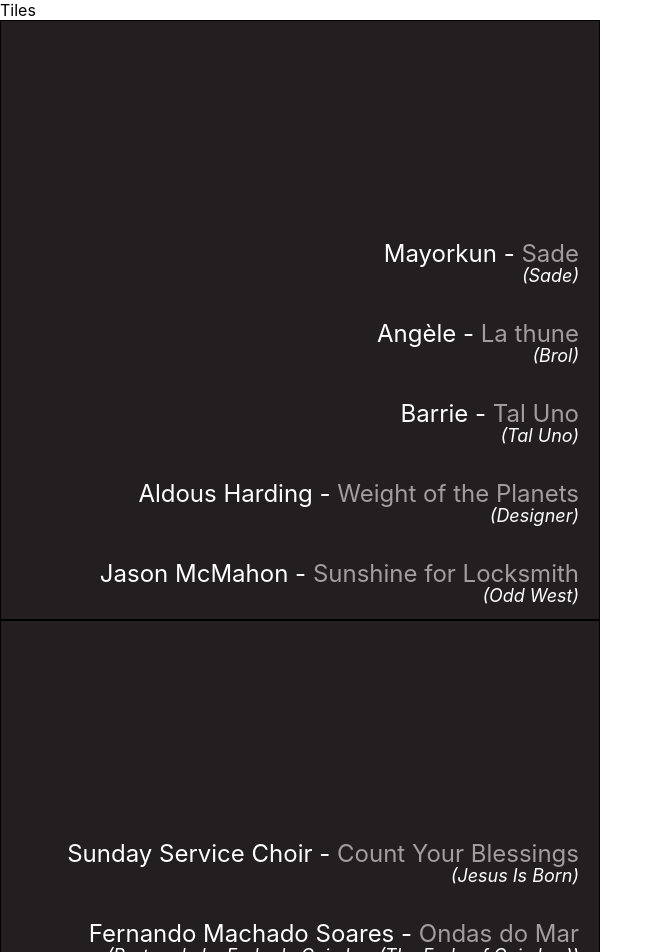
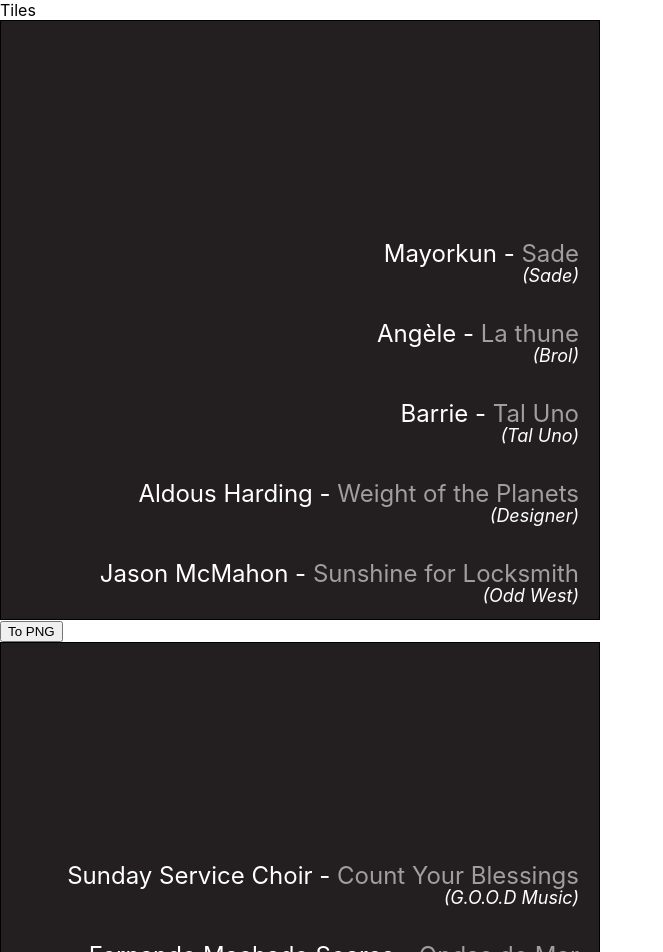
Before and after one commit to atomcorp/amys, a React (Create React App) app: page / in a window 1280 px wide. Shown: the top 952 px of the page, without its empty margins (0-663 px from the left). Built offline with nearby package versions, Linux system fonts and the light colour scheme.

Commit message:
can convert to png

```diff
--- a/package.json
+++ b/package.json
@@ -6,10 +6,13 @@
     "@testing-library/jest-dom": "^4.2.4",
     "@testing-library/react": "^9.3.2",
     "@testing-library/user-event": "^7.1.2",
+    "@types/file-saver": "^2.0.1",
     "@types/jest": "^24.0.0",
     "@types/node": "^12.0.0",
     "@types/react": "^16.9.0",
     "@types/react-dom": "^16.9.0",
+    "dom-to-image": "^2.6.0",
+    "file-saver": "^2.0.2",
     "react": "^16.13.0",
     "react-dom": "^16.13.0",
     "react-scripts": "3.4.0",
@@ -35,5 +38,8 @@
       "last 1 firefox version",
       "last 1 safari version"
     ]
+  },
+  "devDependencies": {
+    "@types/dom-to-image": "^2.6.0"
   }
 }
--- a/src/components/Tile/Tile.tsx
+++ b/src/components/Tile/Tile.tsx
@@ -1,4 +1,6 @@
 import React, { useRef } from "react";
+import domtoimage from "dom-to-image";
+import { saveAs } from "file-saver";
 
 import { TrackType } from "types";
 import css from "./Tile.module.css";
@@ -23,19 +25,39 @@
 
 const Tile = (props: TileType) => {
   const ref = useRef(null);
-  console.log(ref.current);
+  console.log(ref);
   return (
+    <>
       <section ref={ref} className={css.container}>
         {props.data.map((track, i) => (
           <div key={i} className={css.track}>
             <div className={css.main}>
-            <span className={css.artist}>{handleNewLines(track.Artist)} -</span>{" "}
+              <span className={css.artist}>
+                {handleNewLines(track.Artist)} -
+              </span>{" "}
               <span className={css.song}>{handleNewLines(track.Song)}</span>
             </div>
             <div className={css.label}>({track.Label})</div>
           </div>
         ))}
       </section>
+      <div>
+        <button
+          onClick={() => {
+            if (ref.current != null) {
+              const fragment = new DocumentFragment();
+              domtoimage
+                .toBlob(ref.current ?? fragment)
+                .then(function(blob: Blob) {
+                  saveAs(blob, "my-node.png");
+                });
+            }
+          }}
+        >
+          To PNG
+        </button>
+      </div>
+    </>
   );
 };
 
--- a/src/data.json
+++ b/src/data.json
@@ -32,7 +32,7 @@
   {
     "Song": "Count Your Blessings",
     "Artist": "Sunday Service Choir",
-    "Label": "Jesus Is Born",
+    "Label": "G.O.O.D Music",
     "Page": 2
   },
   {
```
Also changed, not shown: 1 other file (tests, documents, lock files or other folders). Lines whose indentation alone changed are shown as unchanged.
